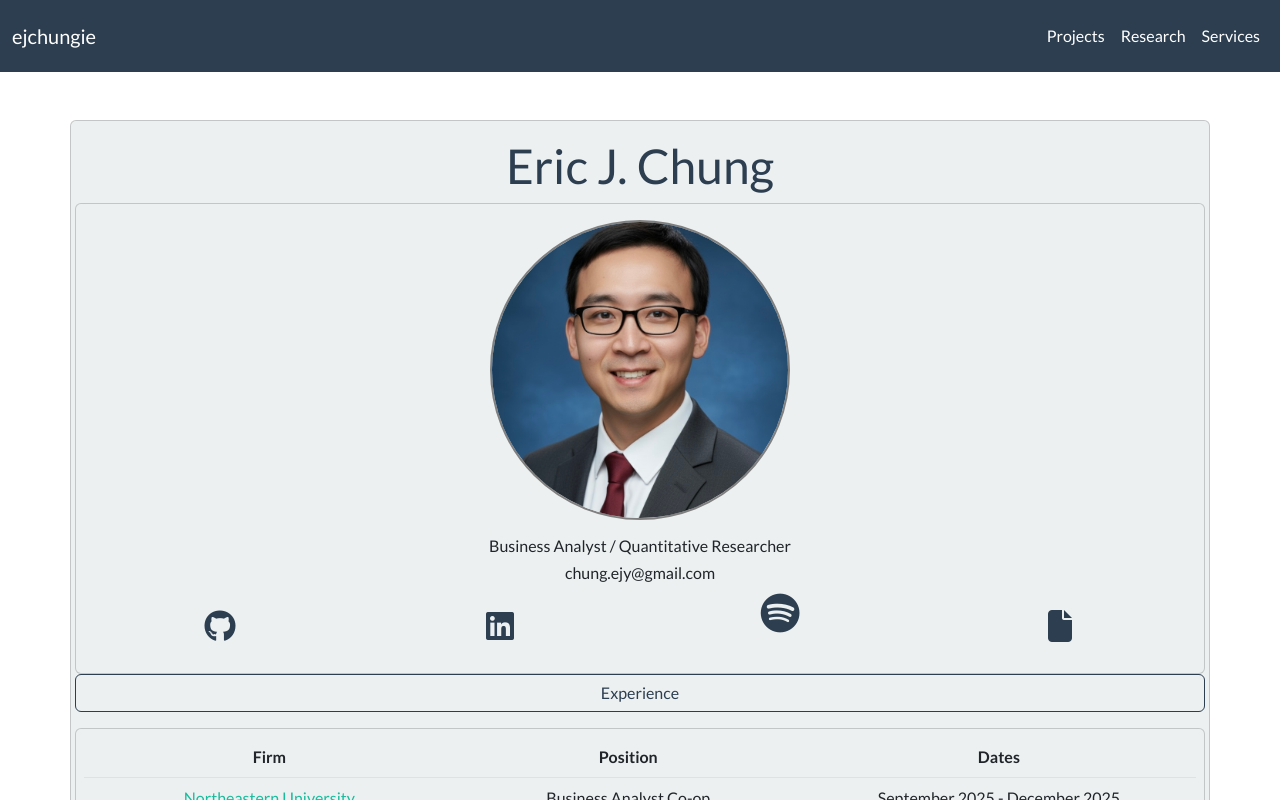
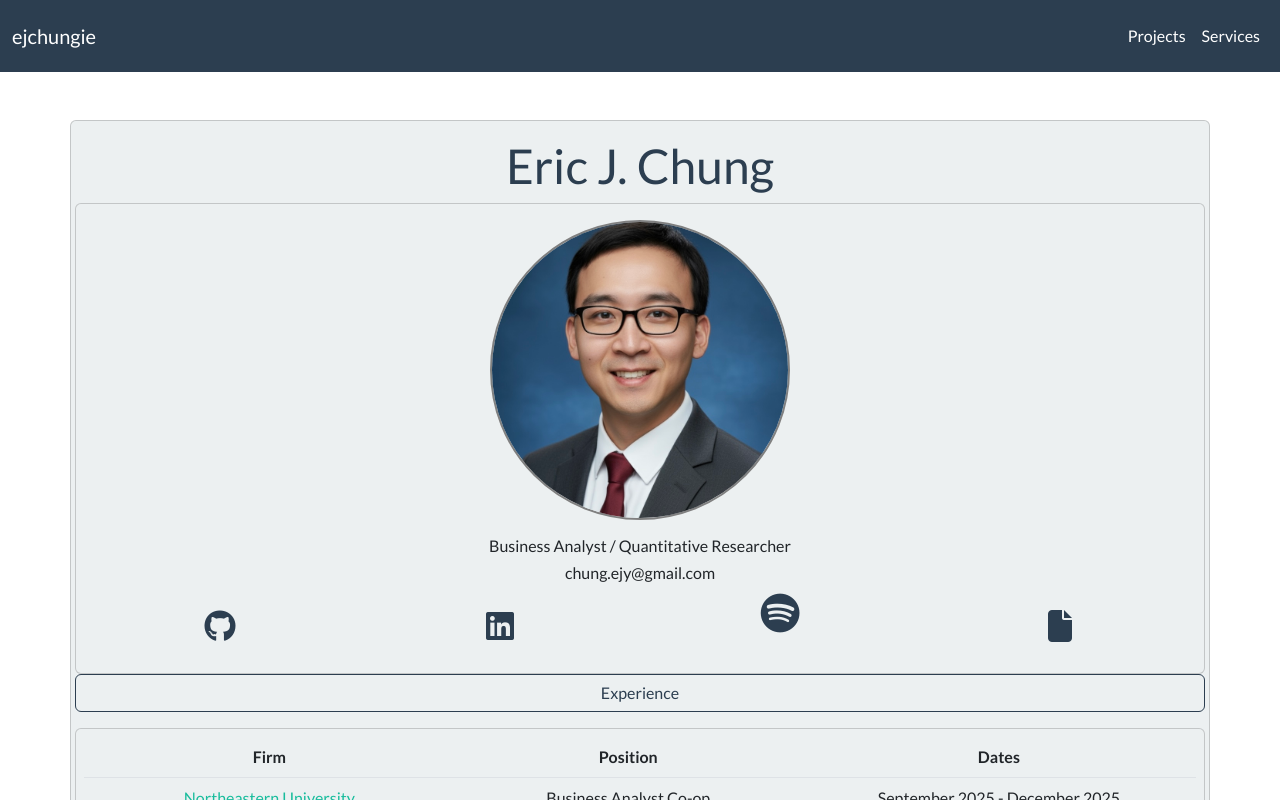
Before and after one commit to chung-ejy/portfolio, a React (Vite) app: page / in a window 1280 px wide. Shown: the top 800 px of the page. Built offline with nearby package versions, Linux system fonts and the light colour scheme.

Commit message:
closing research page

```diff
--- a/src/App.jsx
+++ b/src/App.jsx
@@ -18,7 +18,7 @@
                         <Route exact path="/" element={<Profile />} />
                         <Route exact path="/projects" element={<Projects />} />
                         <Route exact path="/services" element={<FullStackServices />} />
-                        <Route exact path="/research" element={<Research />} />
+                        {/* <Route exact path="/research" element={<Research />} /> */}
                     </Routes>
                 </Router>
             </DataState>
--- a/src/components/layout/Header.jsx
+++ b/src/components/layout/Header.jsx
@@ -29,11 +29,11 @@
               </Link>
             </li>
 
-            <li className="nav-item">
+            {/* <li className="nav-item">
               <Link className="nav-link" to="/research">
                 Research
               </Link>
-            </li>
+            </li> */}
 
             <li className="nav-item">
               <Link className="nav-link" to="/services">
```
